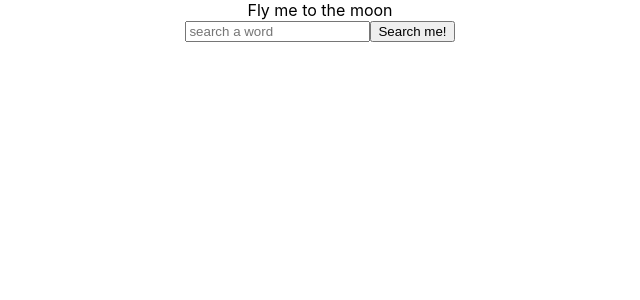
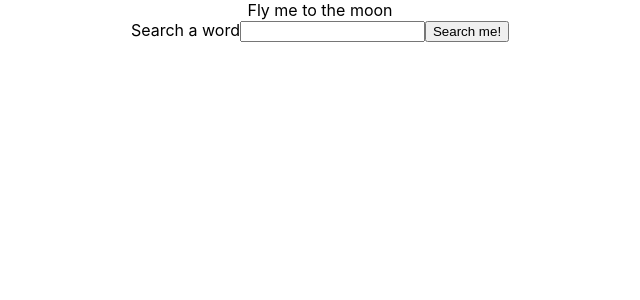
Before and after one commit to reemhamz/synologica, a React (Create React App) app: page / in a window 1280 px wide. Shown: the top 300 px of the page, without its empty margins (320-960 px from the left). Built offline with nearby package versions, Linux system fonts and the light colour scheme; no server answers.

Commit message:
why is hooks like this :clown::neckbeard:

```diff
--- a/src/App.js
+++ b/src/App.js
@@ -1,6 +1,6 @@
 import React, { Component } from 'react';
 import './App.css';
-import axios from 'axios';
+// import axios from 'axios';
 import Search from './Search';
 
 class App extends Component {
--- a/src/Search.js
+++ b/src/Search.js
@@ -1,12 +1,32 @@
-import React, { Component, useState, useEffect, useForm } from 'react';
+import React, { useState, useEffect } from 'react';
 import './App.css';
 import axios from 'axios';
 // import useForm from "react-hook-form"
 
+
+
+
+
 const Search = () => {
 
+const handleChange = (e) => {
+    e.preventDefault();
+    const lookUp = e.target.value
+    setSearchTerm(lookUp)
+    // console.log(e.target.value)
+    return lookUp
+}
+
+const handleSubmit = (e) => {
+    e.preventDefault();
+    // console.log(searchTerm)
+    return searchTerm
+}
+
     const [searchTerm, setSearchTerm] = useState('');
-    const [loading, setLoading] = useState(false)
+    const [searchResult, setSearchResults] = useState('')
+    const [loading, setLoading] = useState(false);
+
     useEffect(() => {
         const thesKey = '0bebbce6-ec99-40ee-8c2b-9f15a76caa72';
         const dictKey = 'aabc74eb-3a0d-48c2-aa09-f35372ef16b8';
@@ -18,7 +38,8 @@ const Search = () => {
                     url: apiURL,
                     dataResponse: 'json'
                 }).then(result => {
-                    console.log(result)
+                    // console.log(result)
+                    setSearchResults(result)
                 })
     }, [searchTerm]);
 
@@ -26,26 +47,30 @@ const Search = () => {
         return <p>Loading explanations...</p>
     }
 
-    const handleChange = (e) => {
-        setSearchTerm(e.target.value)
-        console.log(e.target.value)
 
-    }
-
-    const handleSubmit = (e) => {
-        e.preventDefault();
-        console.log("idk what im testeing",handleChange())
-        console.log(`submitting ${searchTerm}`)
-    }
 
     return (
         <div>
+        <div className="searchForm">
             {searchTerm}
-            <form action="">
-                <input type="text" placeholder="search a word" onChange={handleChange}/>
-                <input type="submit" value="Search me!" onSubmit={handleSubmit}/>
+            <form action="" onSubmit={handleSubmit}>
+                <label htmlFor="searchBox">Search a word</label>
+                <input type="text" id="searchBox" onChange={handleChange}/>
+                <input type="submit" value="Search me!" />
         </form>
-    </div>
+            </div>
+
+            <div className="wordInfo">
+                {
+                    // console.log(Object.values(searchResult))
+                    Object.values(searchResult).map((word) => {
+                        console.log(word)
+                    })
+                }
+
+
+            </div>
+        </div>
     )
 }
 
```
